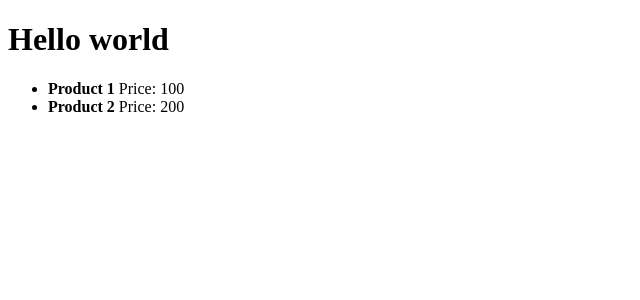
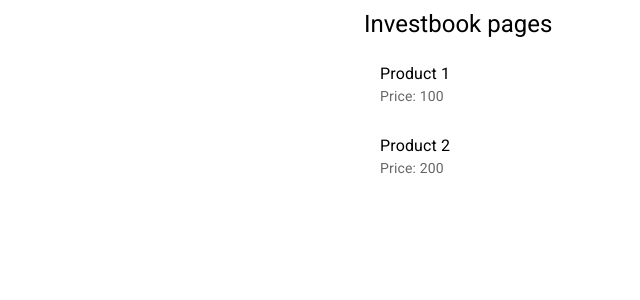
Before and after one commit to spacious-team/investbook-pages, a React (Vite) app in the folder apps/local/: page / in a window 1280 px wide. Shown: the top 300 px of the page, without its empty margins (0-640 px from the left). Built offline with nearby package versions, Linux system fonts and the light colour scheme.

Commit message:
replace elements by mui components

```diff
--- a/apps/local/index.html
+++ b/apps/local/index.html
@@ -7,6 +7,10 @@
 
     <meta name="viewport" content="width=device-width, initial-scale=1" />
     <link rel="icon" type="image/x-icon" href="/favicon.ico" />
+    <link
+      rel="stylesheet"
+      href="https://fonts.googleapis.com/css?family=Roboto:300,400,500,700&display=swap"
+    />
   </head>
   <body>
     <div id="root"></div>
--- a/apps/local/src/app/app.tsx
+++ b/apps/local/src/app/app.tsx
@@ -1,18 +1,22 @@
 import { Banner } from '@investbook-pages/common-ui';
 import { exampleProducts } from '@investbook-pages/products';
+import { Container, List, ListItem, ListItemText } from '@mui/material';
 
 export function App() {
   return (
-    <div>
-      <Banner text="Hello world" />
-      <ul>
+    <Container maxWidth="sm">
+      <Banner text="Investbook pages" />
+      <List sx={{ width: '100%' }}>
         {exampleProducts.map((product) => (
-          <li key={product.id}>
-            <strong>{product.name}</strong> Price: {product.price}
-          </li>
+          <ListItem key={product.id}>
+            <ListItemText
+              primary={product.name}
+              secondary={`Price: ${product.price}`}
+            />
+          </ListItem>
         ))}
-      </ul>
-    </div>
+      </List>
+    </Container>
   );
 }
 
--- a/libs/common-ui/src/lib/banner/banner.tsx
+++ b/libs/common-ui/src/lib/banner/banner.tsx
@@ -1,13 +1,11 @@
+import { Typography } from '@mui/material';
+
 export interface BannerProps {
   text: string;
 }
 
 export function Banner(props: BannerProps) {
-  return (
-    <div>
-      <h1>{props.text}</h1>
-    </div>
-  );
+  return <Typography variant="h5">{props.text}</Typography>;
 }
 
 export default Banner;
--- a/package.json
+++ b/package.json
@@ -7,6 +7,7 @@
   "dependencies": {
     "@emotion/react": "^11.11.0",
     "@emotion/styled": "^11.11.0",
+    "@mui/icons-material": "^5.11.16",
     "@mui/material": "^5.13.3",
     "@swc/helpers": "~0.5.0",
     "react": "18.2.0",
```
Also changed, not shown: 1 other file (tests, documents, lock files or other folders).
